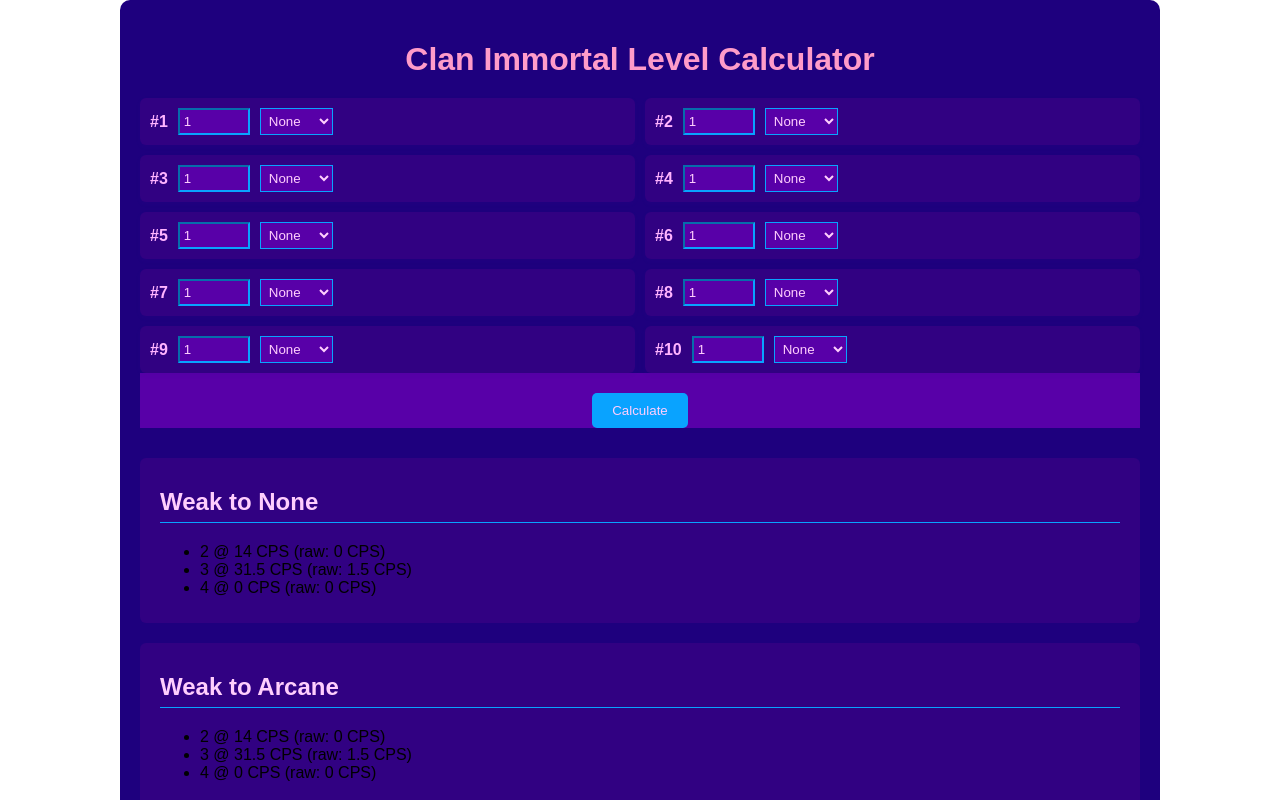
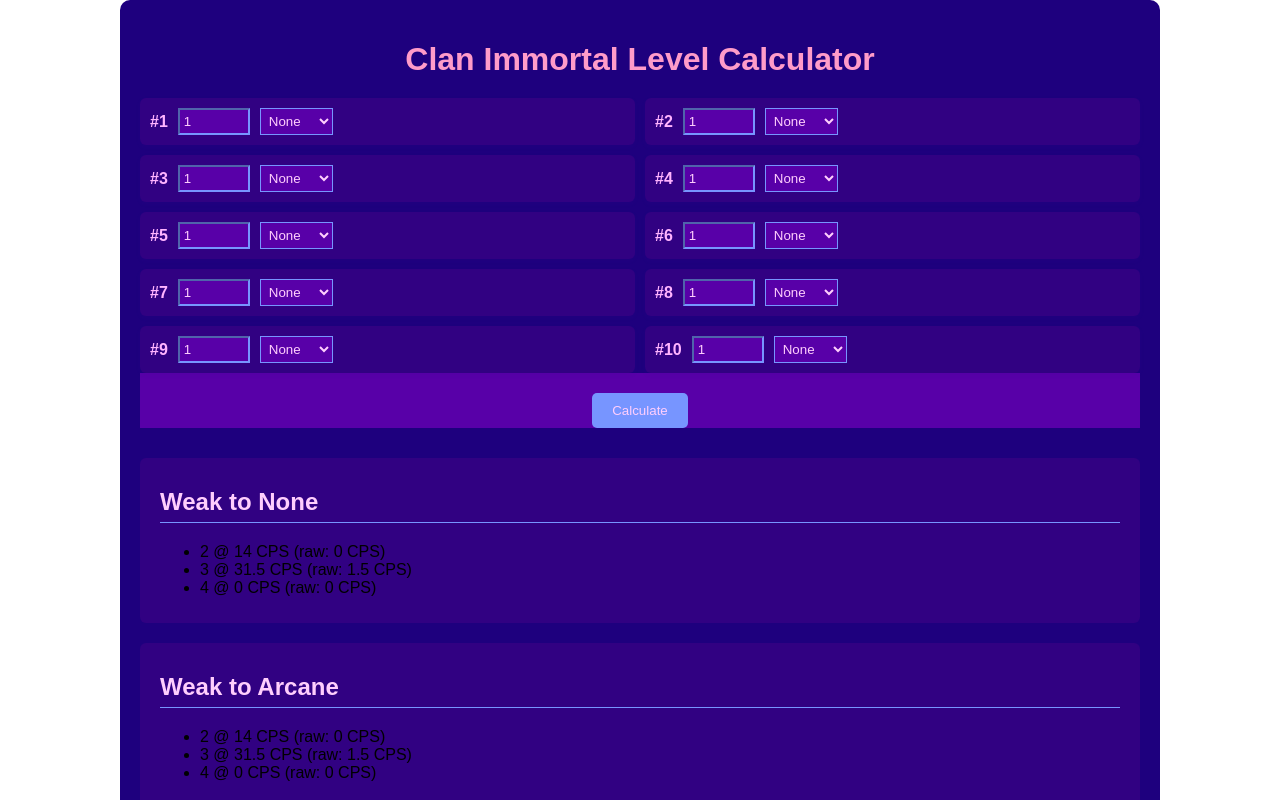
Before and after one commit to Mesa-bot/clan-calc, a React (Create React App) app: page / in a window 1280 px wide. Both pictures are taken after a click on the button "Calculate". Shown: the top 800 px of the page. Built offline with nearby package versions, Linux system fonts and the light colour scheme.

Commit message:
fixed shade of blue

```diff
--- a/src/App.tsx
+++ b/src/App.tsx
@@ -107,12 +107,12 @@ export default function ClanCalculator() {
 
               onChange={(e) => handleChange(index, "level", e.target.value)}
               placeholder="Class Level"
-              style={{ width: '60px', padding: '4px', backgroundColor: '#5800a8', color: '#ffcefd', borderColor: '#09a3ff' }}
+              style={{ width: '60px', padding: '4px', backgroundColor: '#5800a8', color: '#ffcefd', borderColor: '#7795ff' }}
             />
             <select
               value={player.cls}
               onChange={(e) => handleChange(index, "cls", e.target.value)}
-              style={{ padding: '4px', backgroundColor: '#5800a8', color: '#ffcefd', borderColor: '#09a3ff' }}
+              style={{ padding: '4px', backgroundColor: '#5800a8', color: '#ffcefd', borderColor: '#7795ff' }}
             >
               <option value="N">None</option>
               <option value="P">Priest</option>
@@ -123,10 +123,10 @@ export default function ClanCalculator() {
         ))}
       </div>
 
-      <div style={{ textAlign: 'center', backgroundColor: '#5800a8', color: '#ffcefd', borderColor: '09a3ff' }}>
+      <div style={{ textAlign: 'center', backgroundColor: '#5800a8', color: '#ffcefd', borderColor: '7795ff' }}>
         <button
           onClick={handleCalculate}
-          style={{ marginTop: '20px', padding: '10px 20px', backgroundColor: '#09a3ff', color: '#ffcefd', border: 'none', borderRadius: '5px', cursor: 'pointer' }}
+          style={{ marginTop: '20px', padding: '10px 20px', backgroundColor: '#7795ff', color: '#ffcefd', border: 'none', borderRadius: '5px', cursor: 'pointer' }}
         >
           Calculate
         </button>
@@ -136,7 +136,7 @@ export default function ClanCalculator() {
         <div style={{ marginTop: '30px' }}>
           {Object.entries(results.immo).map(([type, data]: [string, ImmoData]) => (
             <div key={type} style={{ marginBottom: '20px', backgroundColor: '#310182', padding: '10px 20px', borderRadius: '6px' }}>
-              <h2 style={{ borderBottom: '1px solid #09a3ff', paddingBottom: '6px', color: '#ffcefd'}}>Weak to {type}</h2>
+              <h2 style={{ borderBottom: '1px solid #7795ff', paddingBottom: '6px', color: '#ffcefd'}}>Weak to {type}</h2>
               <ul>
                 <li>{data.c} @ {toCps(data.f)} CPS (raw: {pve(data.f)} CPS)</li>
                 <li>{data.b} @ {toCps(data.e)} CPS (raw: {pve(data.e)} CPS)</li>
```
